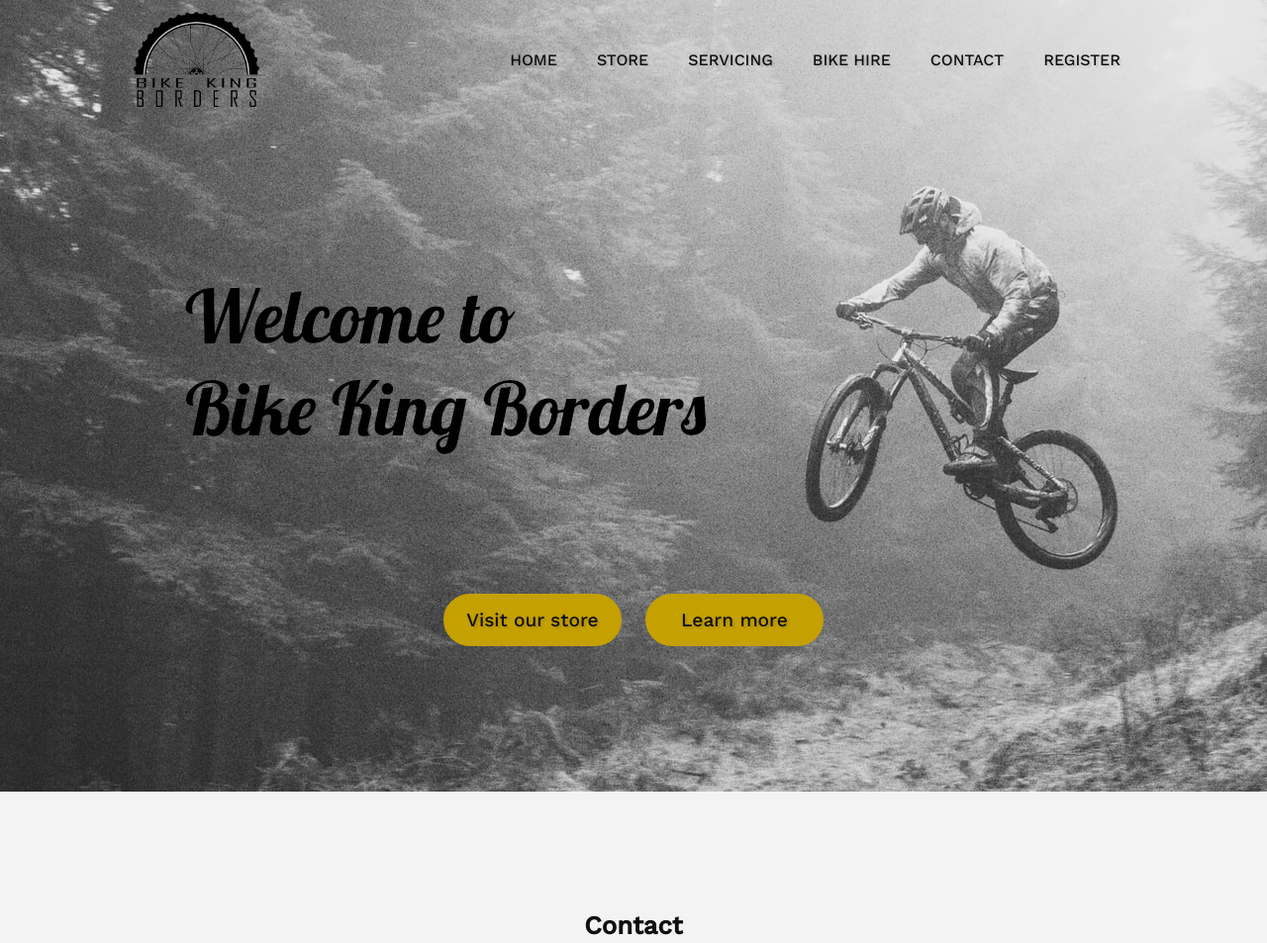
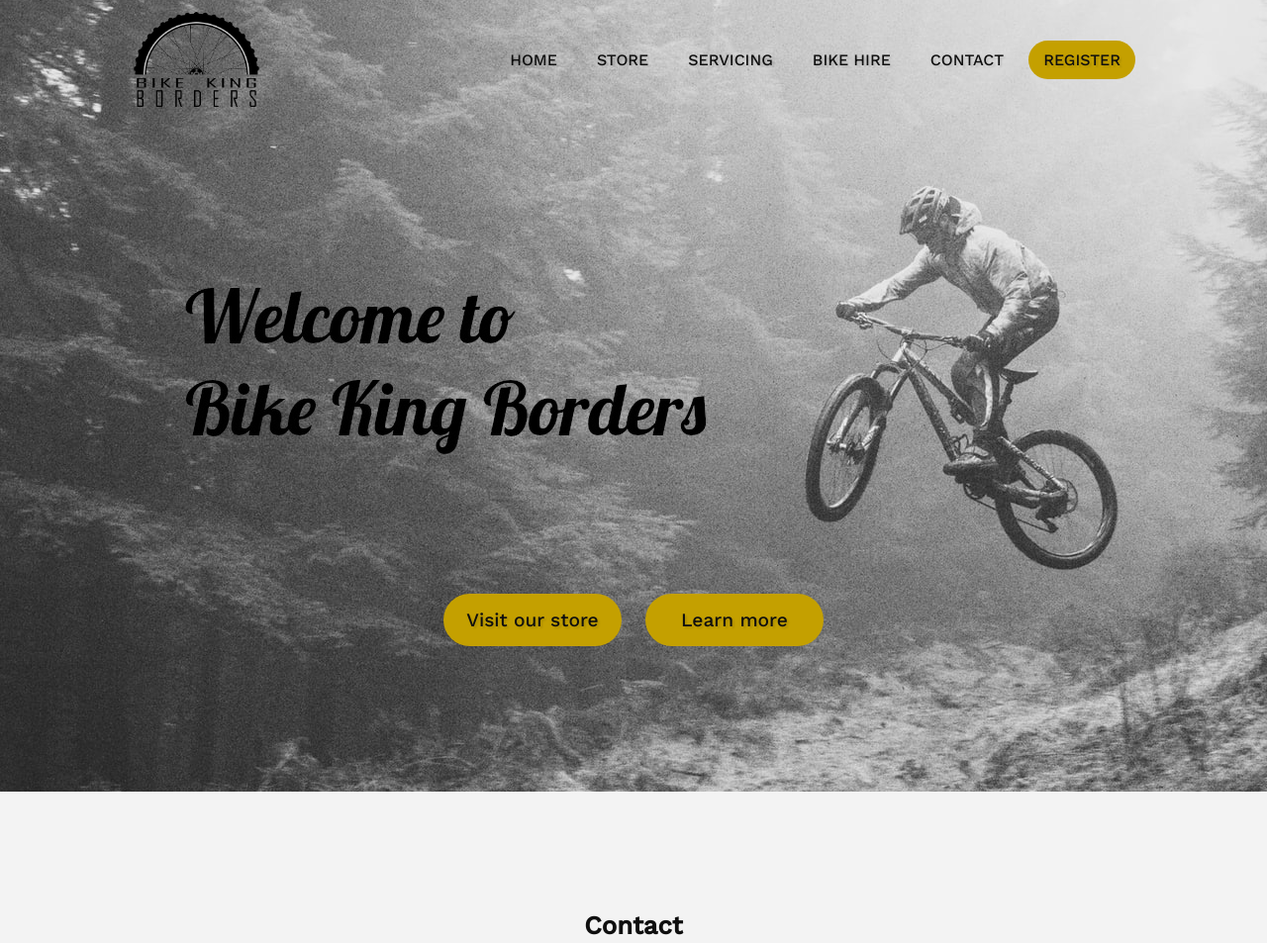
Before and after one commit to timharveydev/bike-king-borders, a plain HTML site: page index.html in a window 1280 px wide. Shown: the top 953 px of the page at 99% size. Drawn offline with nearby package versions, Linux system fonts and the light colour scheme; some packages are replaced by stand-ins of ours.

Commit message:
Remove Register button error
Register button on index page was wrongly given a class tag instead of an id tag. This caused the yelow background button effect to not show on the homepage.

```diff
--- a/css/style.css
+++ b/css/style.css
@@ -72,7 +72,7 @@
   color: #c4a000;
 }
 
-header nav a#register {
+header nav a.register {
   background-color: #c4a000;
   border-radius: 35px;
 }
```
